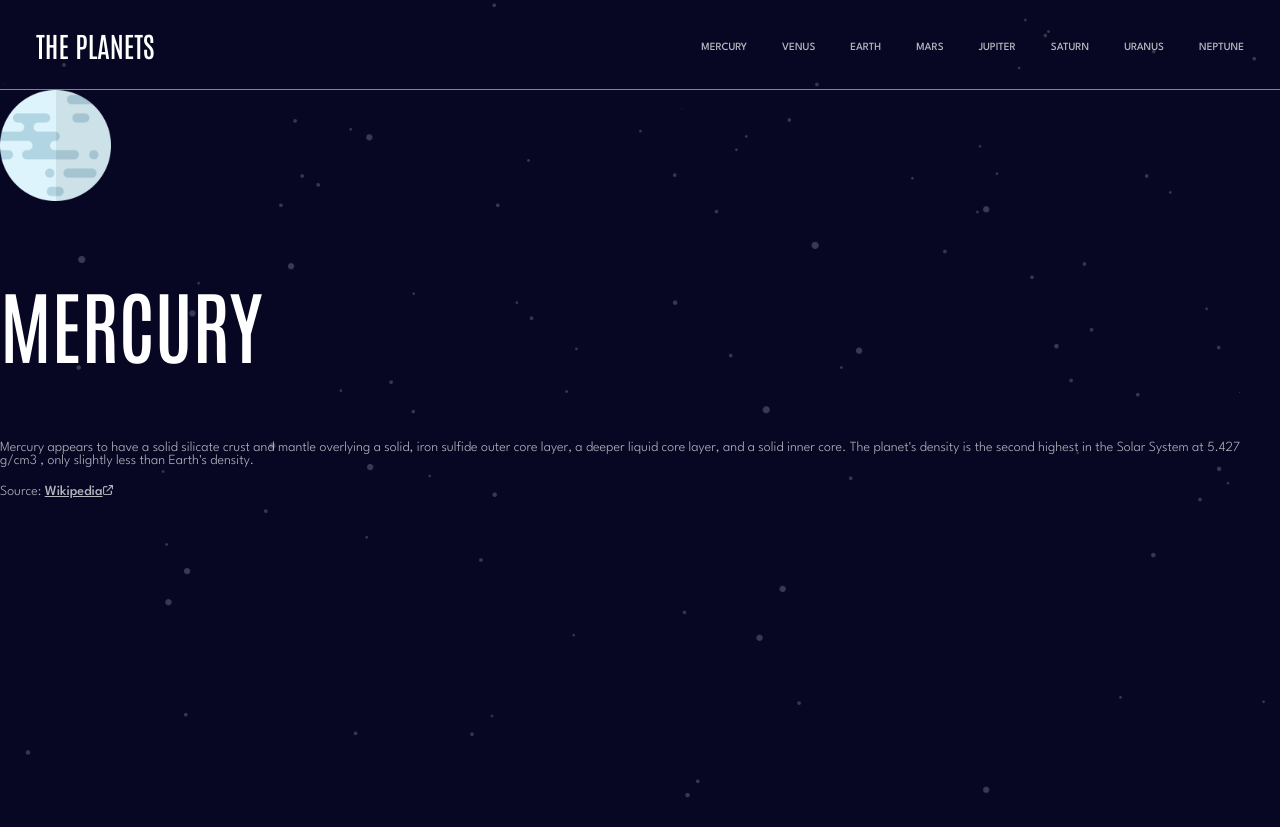
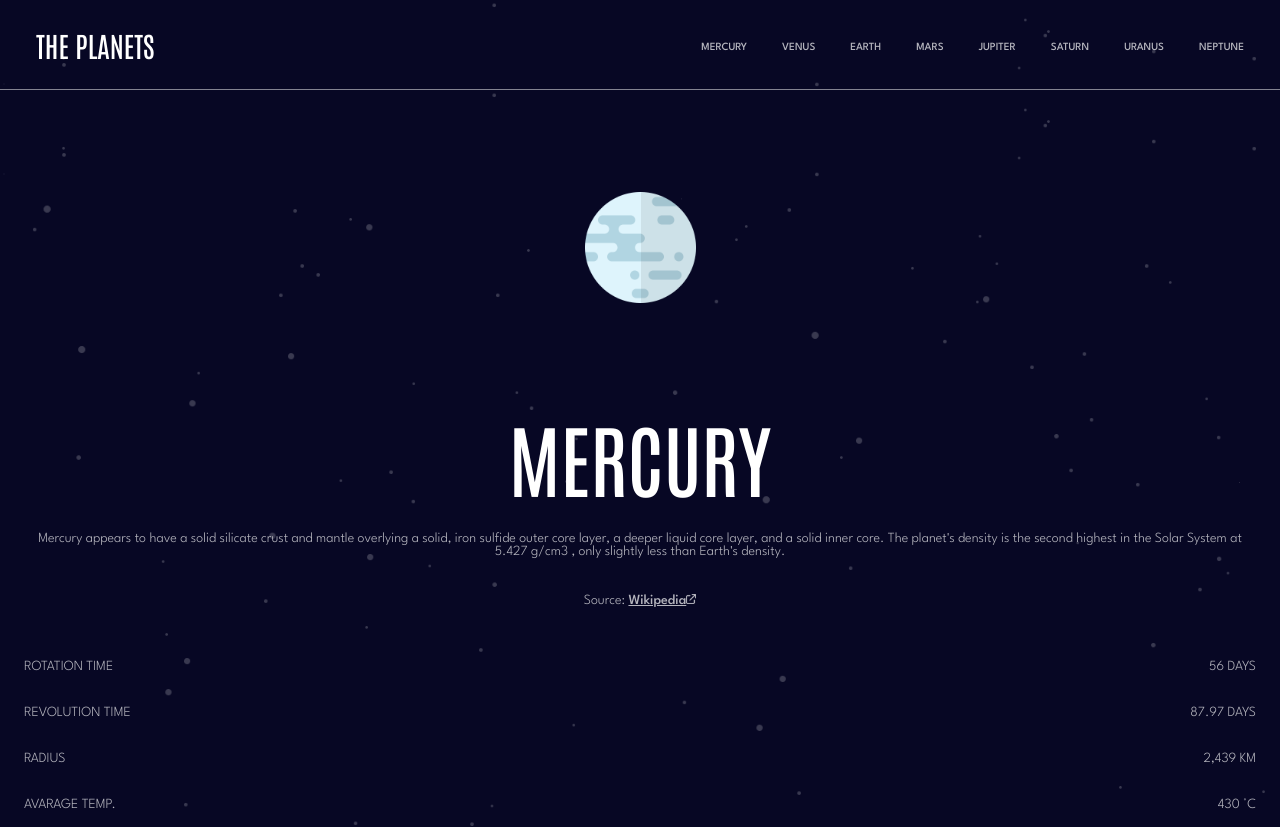
Before and after one commit to michalfadrnydev/cosmos, a React (Create React App) app: page / in a window 1280 px wide. Before the commit the page ends 800 px from the top, so only its background shows below. Built offline with nearby package versions, Linux system fonts and the light colour scheme.

Commit message:
BodyCompleting

```diff
--- a/src/App.js
+++ b/src/App.js
@@ -6,7 +6,9 @@ function App() {
   return (
     <>
      <Header/>
-     <PlanetInfo/>
+     <body>
+      <PlanetInfo/>
+     </body>
     </>
   );
 }
--- /dev/null
+++ b/src/components/PlanetInfo/DataCard.js
@@ -0,0 +1,12 @@
+import "./DataCard.scss";
+
+const DataCard = (props) => {
+    return(
+        <div className = {`${props.className} ${"data-card"}`}>
+            <p className="data-card__title">{props.title}</p>
+            <p className="data-card__number">{props.number}</p>
+        </div>
+    )
+}
+
+export default DataCard;
--- /dev/null
+++ b/src/components/PlanetInfo/DataCard.scss
@@ -0,0 +1,15 @@
+@import "../../styles/main.scss";
+
+.data-card {
+    width: 100%;
+    height: 46px;
+    display: flex;
+    justify-content: space-between;
+    align-items: center;
+    &__title {
+        font-family: $ff-body;
+    }
+    &__number {
+        font-family: $ff-header;
+    }
+}
--- a/src/components/PlanetInfo/PlanetInfo.js
+++ b/src/components/PlanetInfo/PlanetInfo.js
@@ -1,23 +1,30 @@
 import React, {useContext} from "react";
+
 import PlanetsContext from "../../data/planets-context";
-import "./PlanetInfo.scss";
-
 import myImage from "../../assets/planet-pict/full/1.png";
 import sourceIcon from "../../assets/icons/external-link.png";
+import DataCard from "./DataCard";
 
+import "./PlanetInfo.scss";
 
 const PlanetInfo = () => {
     const ctx = useContext(PlanetsContext);
     return (
         <div className="planet-info">
-            <img src={myImage} alt="planet"/>
-            <div>
+            <div className="planet-info__image">
+                <img src={myImage} alt="planet"/>
+            </div>
+            <div> {/*dodefinovat classu aby se mi to nepropisovalo do data card*/}
                 <h2>{ctx[0].name}</h2>
                 <p>{ctx[0].intstr}</p>
                 <span>
                     Source: <a href={ctx[0].source} target="_blank">Wikipedia</a>
                     <img src={sourceIcon}/>
                 </span>
+                <DataCard title="ROTATION TIME" number={ctx[0].rottime}/>
+                <DataCard title="REVOLUTION TIME" number={ctx[0].revtime}/>
+                <DataCard title="RADIUS" number={ctx[0].radius}/>
+                <DataCard title="AVARAGE TEMP." number={ctx[0].avtemp}/>
             </div>
         </div>
     )
--- a/src/components/PlanetInfo/PlanetInfo.scss
+++ b/src/components/PlanetInfo/PlanetInfo.scss
@@ -2,6 +2,14 @@
 
 .planet-info {
     color: white;
+    text-align: center;
+    padding: 0 24px;
+    &__image {
+        height: 315px;
+        display: flex;
+        align-items: center;
+        justify-content: center;
+    }
     img{
         height: 111px;
     }
@@ -9,15 +17,20 @@
         font-family: $ff-header;
         font-size: $fs-h-main-s;
         font-weight: 400;
+        margin: 0 0 24px 0;
     }
     p, span {
         font-family: $ff-body;
         font-size: $fs-t-s;
         font-weight: 300;
         color: rgba(255, 255, 255,  0.7);
+        margin: 0;
+
     }
     span{
         font-size: 12px;
+        padding: 36px 0;
+        display: block;
         a {
             color: $primary-col;
             font-weight: 500;
```
